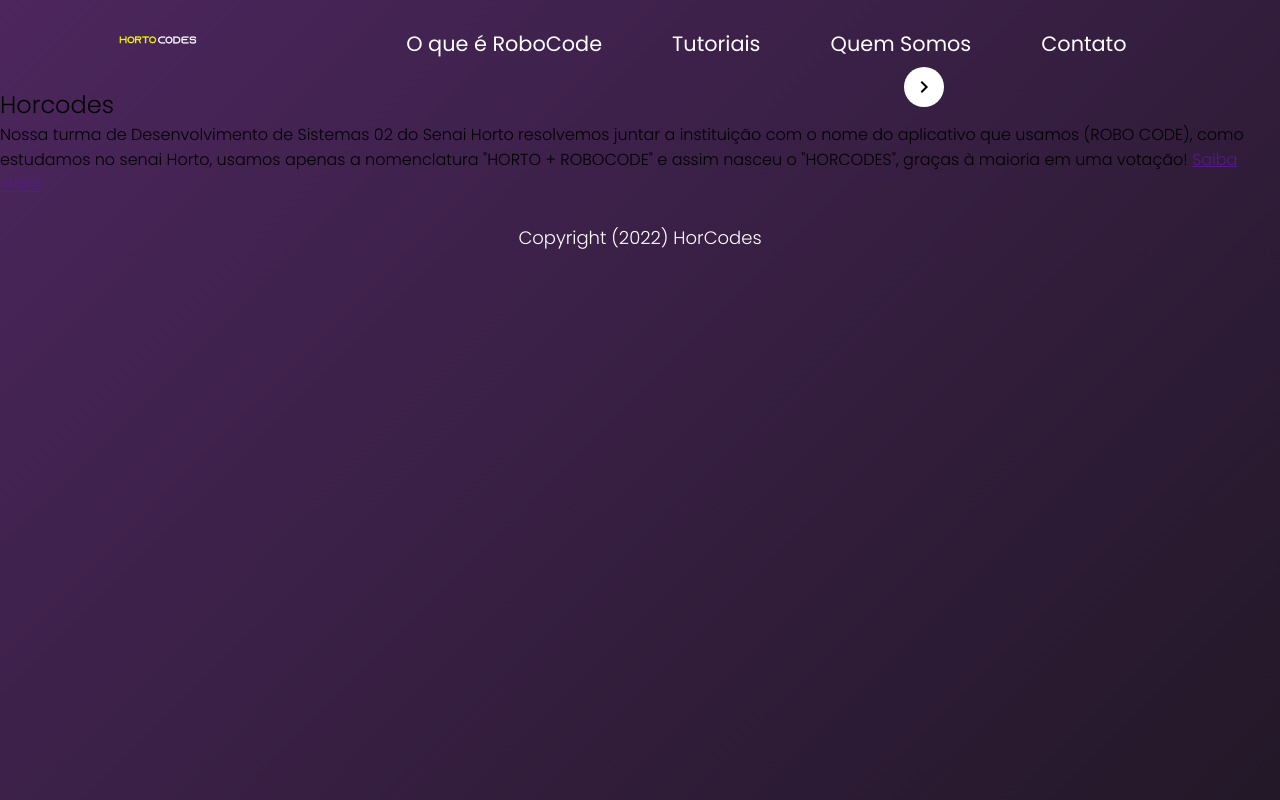
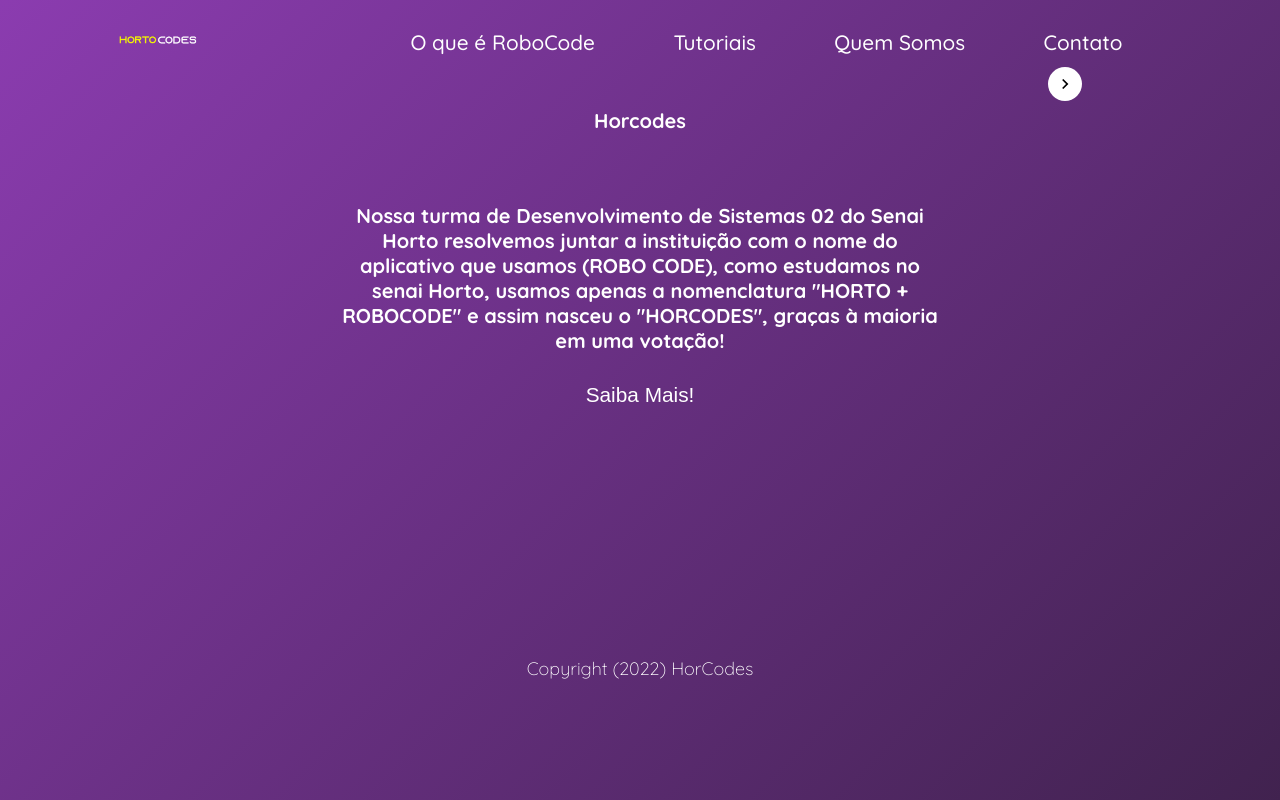
Before and after one commit to Vitor-S/Horto-Codes, a PHP site: page /home in a window 1280 px wide. Run offline with PHP 8.4, Linux system fonts and the light colour scheme; data that the repository does not hold is empty.

Commit message:
web sync #5

```diff
--- a/GlobalStyle.css
+++ b/GlobalStyle.css
@@ -42,8 +42,7 @@
 img[alt*="000webhost"],
 img[alt*="000webhost"][style],
 img[src*="000webhost"],
-img[src*="000webhost"][style],
-body > div:nth-last-of-type(1)[style]{
+img[src*="000webhost"][style]{
     opacity: 0 !important;
     pointer-events:none !important;
     width: 0px !important;
--- a/home/index.php
+++ b/home/index.php
@@ -5,7 +5,7 @@
     <meta charset="UTF-8">
     <link rel="shortcut icon" href="#">
     <link rel="stylesheet" href="../GlobalStyle.css">
-    <link rel="stylesheet" href="./style.css">
+    <link rel="stylesheet" href="css/style.css">
     <script src="script.js" defer></script>
 
     <title>Home</title>
```
